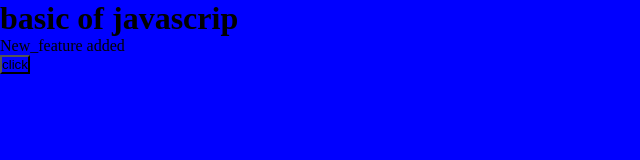
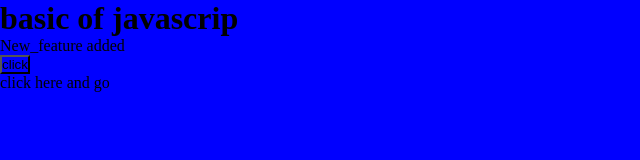
Before and after one commit to jeetlal856/Learning-web-technology, a plain HTML site: page index.html in a window 1280 px wide. Shown: the full height of the page, 0-640 px from the left. Drawn offline with Linux system fonts and the light colour scheme.

Commit message:
add new paragaraph

```diff
--- a/index.html
+++ b/index.html
@@ -12,7 +12,7 @@
     </h1>
     <p>New_feature added</p>
     <button>click</button>
-
+     <p>click here and go</p>
     <script src="script.js"></script>
 </body>
 </html>
```
